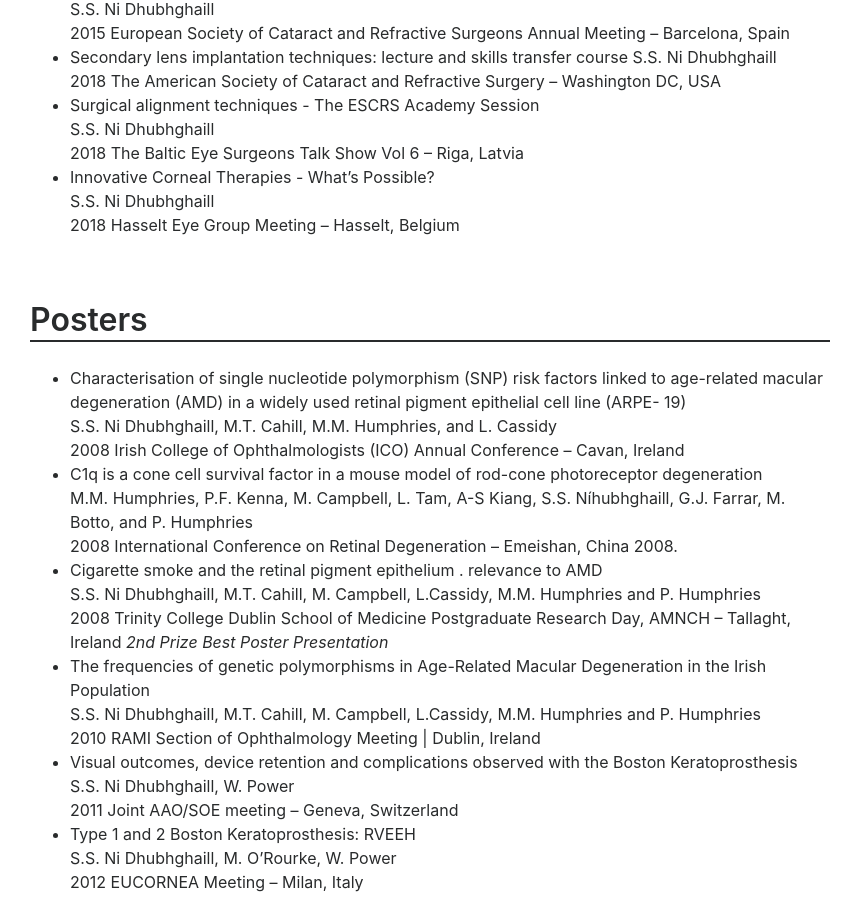
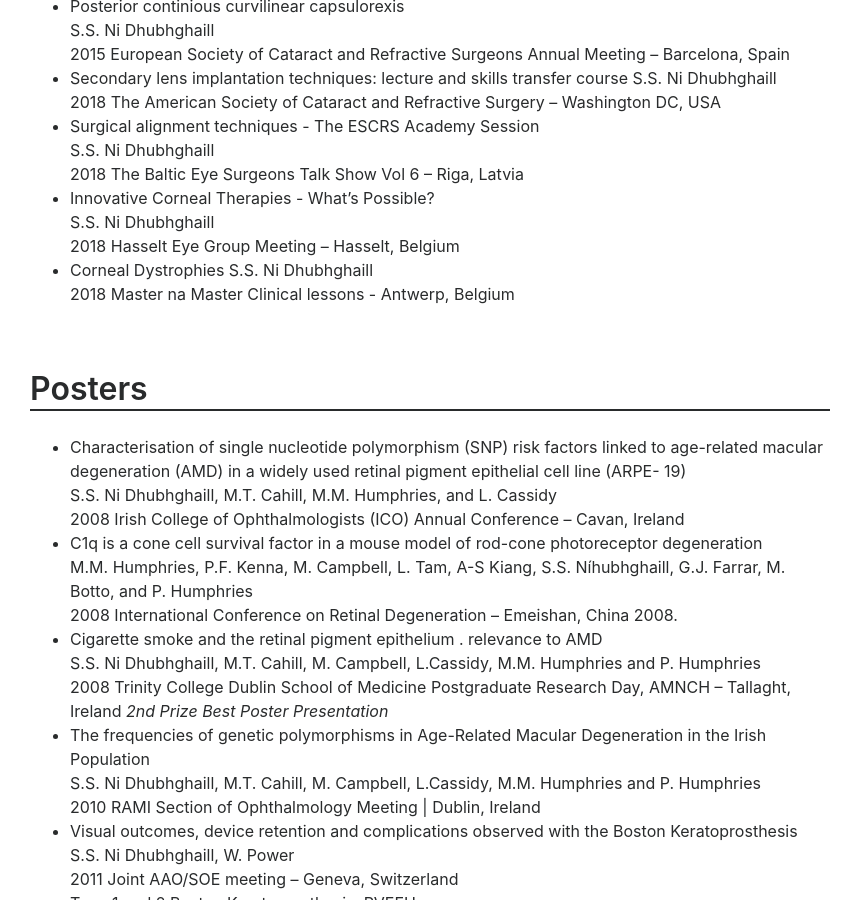
Before and after one commit to sorchanidhubhghaill/cv, a Jekyll site: the page built from index.md, in a window 1280 px wide and 900 px high, scrolled down 7768 px. Shown: the whole window, without its empty margins (210-1064 px from the left). Built offline with Jekyll 4.4.1, drawn with Linux system fonts in a browser that asks for light colours; some of the changed text lies outside the part shown.

Commit message:
Update index.md

```diff
--- a/index.md
+++ b/index.md
@@ -219,7 +219,7 @@ Completed rotations in general surgery, maxillofacial surgery, gastroenterology
  - EBOD (European Board of Ophthalmology) passed, joint 3rd Place in Europe 2013
  - FEBOS-CR (Joint ESCRS/EBO Subspecialist Examination in Cataract and Refractive Surgery) passed 2017
 
- ### Board memberships 2018
+### Board memberships 2018
 
  - Board member of the examinations committee of the Joint ESCRS/EBO subspecialist examination
  - Board member of the Belgian Society of Cataract and Refractive Surgeons BSCRS
@@ -304,6 +304,9 @@ Completed rotations in general surgery, maxillofacial surgery, gastroenterology
   - Innovative Corneal Therapies - What's Possible?
      S.S. Ni Dhubhghaill
      2018 Hasselt Eye Group Meeting -- Hasselt, Belgium
+  - Corneal Dystrophies
+     S.S. Ni Dhubhghaill
+     2018 Master na Master Clinical lessons - Antwerp, Belgium
 
 ## Posters
 
```
